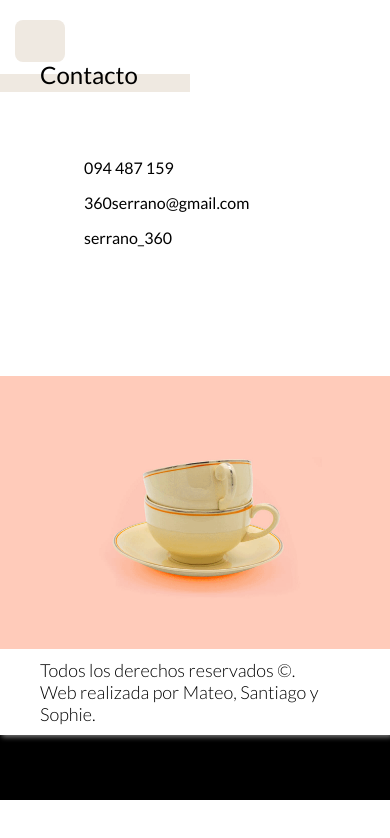
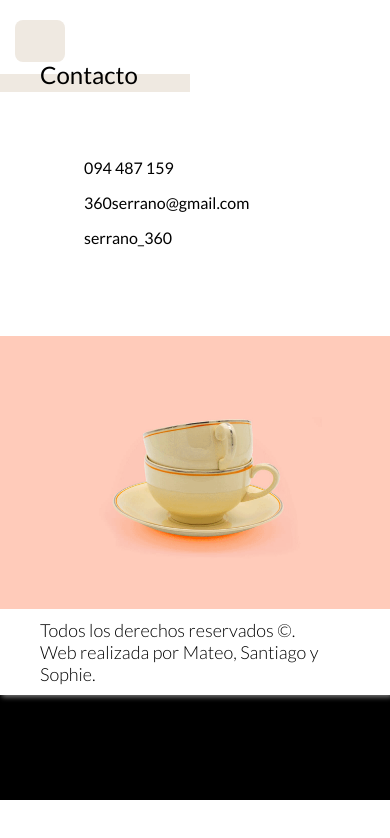
Before and after one commit to SRivarola/Serrano360, a React (Create React App) app: page /contacto in a window 390 px wide. Shown: the top 838 px of the page. Built offline with nearby package versions, Linux system fonts and the light colour scheme; some icons are missing.

Commit message:
mas cambios

```diff
--- a/src/Pages/Contacto/Contacto.scss
+++ b/src/Pages/Contacto/Contacto.scss
@@ -7,7 +7,7 @@
         margin-top: 40px;
         background-color: #FFCBBA;
         @media screen and (max-width:768px) {
-            margin-top: 120px !important;
+            margin-top: 80px !important;
         }
         img{
             width: 35%;
```
